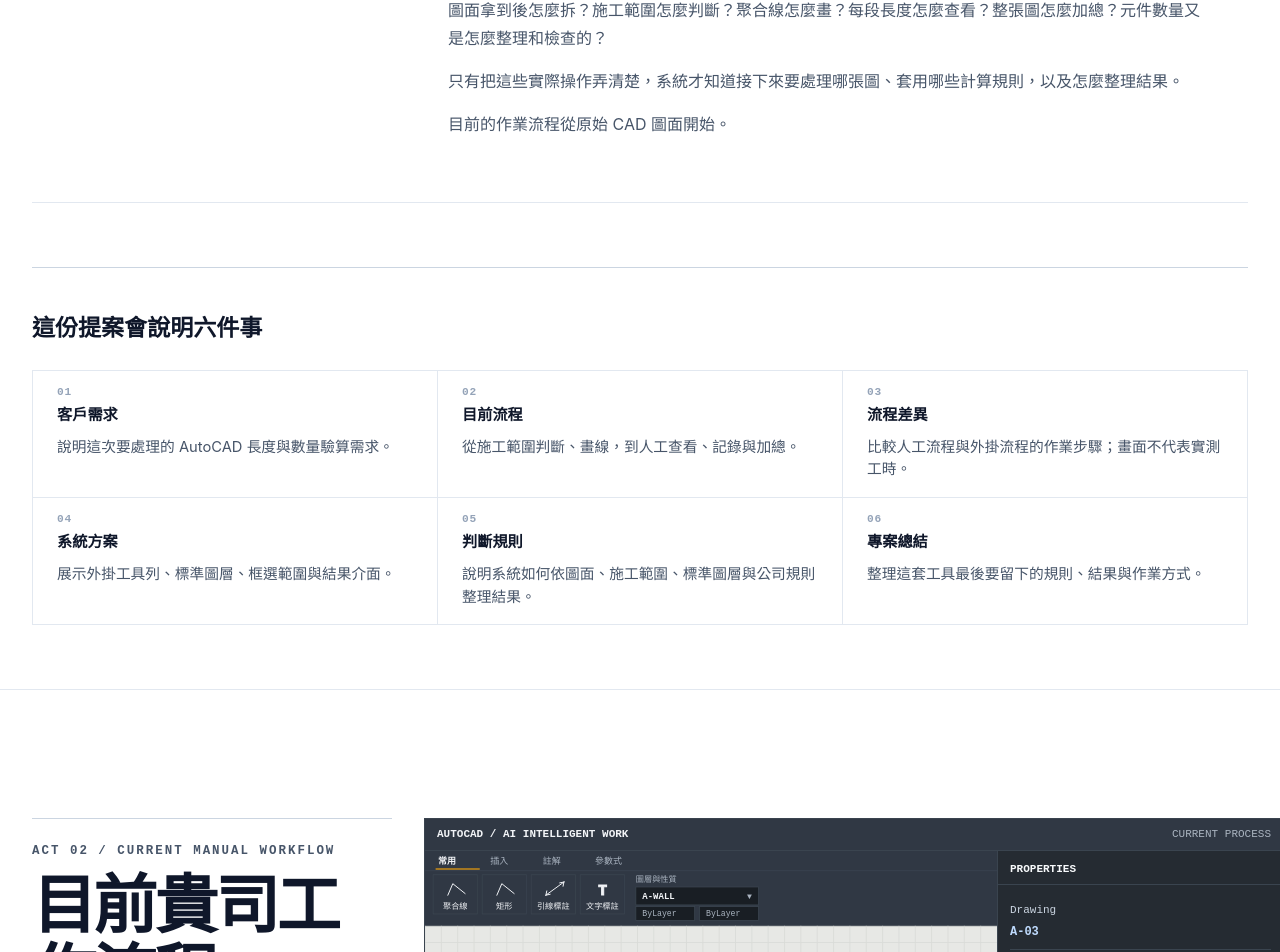
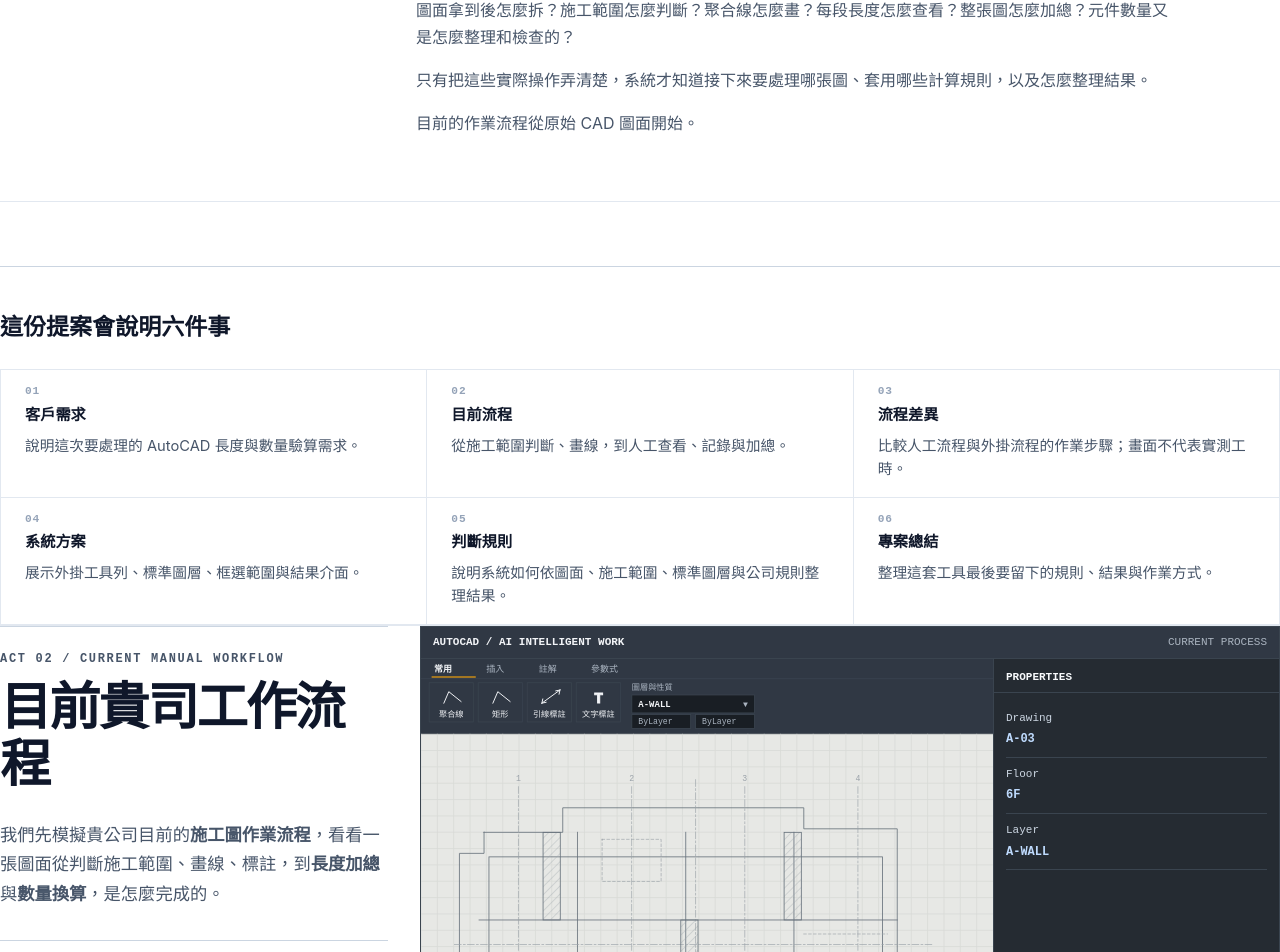
Before and after one commit to e1134171019/autocad-ai-proposal, a SvelteKit app: page / in a window 1280 px wide. Shown: the part 1848-2800 px from the top of the page. Built offline with nearby package versions, Linux system fonts and the light colour scheme.

Commit message:
feat: add unequal section weight system

```diff
--- a/src/app.css
+++ b/src/app.css
@@ -1,6 +1,6 @@
-/* 職責：定義 Light-first 全站重設、標準容器與寬版互動容器。 */
+/* 職責：定義 Light-first 全站視覺階層、標準閱讀容器與寬版 CAD 互動容器。 */
 /* 輸入：頁面與元件使用的語意 class。 */
-/* 輸出：清楚、可信任且不裁切 CAD 技術介面的閱讀體驗。 */
+/* 輸出：以不等權 section、單一敘事主色與可讀寬度建立清楚提案節奏。 */
 @import './lib/tokens.css';
 
 * { box-sizing: border-box; }
@@ -12,23 +12,32 @@ a { color: inherit; text-decoration: none; }
 ::selection { color: var(--primary-foreground); background: var(--primary); }
 
 main { overflow-x: clip; }
-.section { position: relative; min-height: 100vh; padding: calc(var(--nav-height) + var(--space-6)) var(--content-side-padding) var(--space-6); border-top: var(--line-thin) solid var(--border); background: var(--background); }
+.section { position: relative; min-height: auto; scroll-margin-top: var(--nav-height); padding: var(--section-space-m) var(--content-side-padding); border-top: var(--line-thin) solid var(--border); background: var(--background); }
 .section:first-of-type { border-top: 0; }
+.section-weight-xl { padding-block: var(--section-space-xl); }
+.section-weight-l { padding-block: var(--section-space-l); }
+.section-weight-m { padding-block: var(--section-space-m); }
+.section-weight-s { padding-block: var(--section-space-s); }
 .section-inner { width: min(100%, var(--content-standard-max-width)); margin: 0 auto; }
 .section-inner-wide { width: min(100%, var(--content-wide-max-width)); margin: 0 auto; }
-.eyebrow { margin: 0 0 var(--space-2); color: var(--primary); font: 600 .78rem/1.4 var(--font-display); letter-spacing: .16em; text-transform: uppercase; }
-.section-title { max-width: 820px; margin: 0; color: var(--foreground); font: 600 clamp(2rem, 5vw, 4.4rem)/1.08 var(--font-display); letter-spacing: -.045em; }
-.section-lead { max-width: 760px; margin: var(--space-3) 0 0; color: var(--text-secondary); font-size: clamp(1rem, 1.5vw, 1.18rem); }
-.section-index { color: var(--text-muted); font: 500 .8rem/1 var(--font-display); letter-spacing: .12em; }
+.eyebrow { margin: 0 0 var(--space-2); color: var(--primary); font: 600 .75rem/1.4 var(--font-display); letter-spacing: .14em; text-transform: uppercase; }
+.section-title { max-width: 820px; margin: 0; color: var(--foreground); font: 600 clamp(1.85rem, 4vw, 3.35rem)/1.1 var(--font-display); letter-spacing: -.04em; }
+.section-lead { max-width: 760px; margin: var(--space-2) 0 0; color: var(--text-secondary); font-size: clamp(1rem, 1.35vw, 1.12rem); }
+.section-index { color: var(--text-muted); font: 500 .75rem/1 var(--font-display); letter-spacing: .1em; }
 .mono { font-family: var(--font-display); }
-.status-dot { display: inline-block; width: 8px; height: 8px; margin-right: var(--space-1); border-radius: 50%; background: var(--technical); }
+.status-dot { display: inline-block; width: 8px; height: 8px; margin-right: var(--space-1); border-radius: 50%; background: var(--primary); }
 .button-primary { display: inline-flex; align-items: center; justify-content: center; min-height: 48px; padding: 0 var(--space-3); border: 0; border-radius: var(--radius-sm); color: var(--primary-foreground); background: var(--primary); cursor: pointer; transition: transform var(--duration-fast) var(--ease-out), background var(--duration-fast) var(--ease-out); }
 .button-primary:hover { transform: translateY(-2px); background: var(--primary-hover); }
 .button-primary:focus-visible, button:focus-visible, a:focus-visible, input:focus-visible, textarea:focus-visible { outline: 2px solid var(--primary); outline-offset: 3px; }
 
 @media (max-width: 768px) { /* --bp-md */
   .section { padding-inline: var(--space-2); }
-  .section-title { letter-spacing: -.035em; }
+  .section-weight-xl { padding-block: 64px; }
+  .section-weight-l { padding-block: 56px; }
+  .section-weight-m { padding-block: 48px; }
+  .section-weight-s { padding-block: 40px; }
+  .section-title { font-size: clamp(1.7rem, 8vw, 2.35rem); letter-spacing: -.035em; }
+  .section-lead { margin-top: var(--space-2); }
 }
 
 @media (prefers-reduced-motion: reduce) {
```
